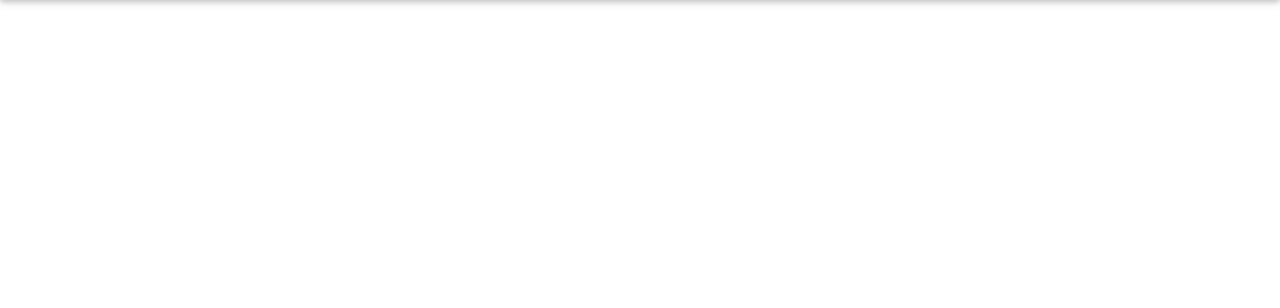
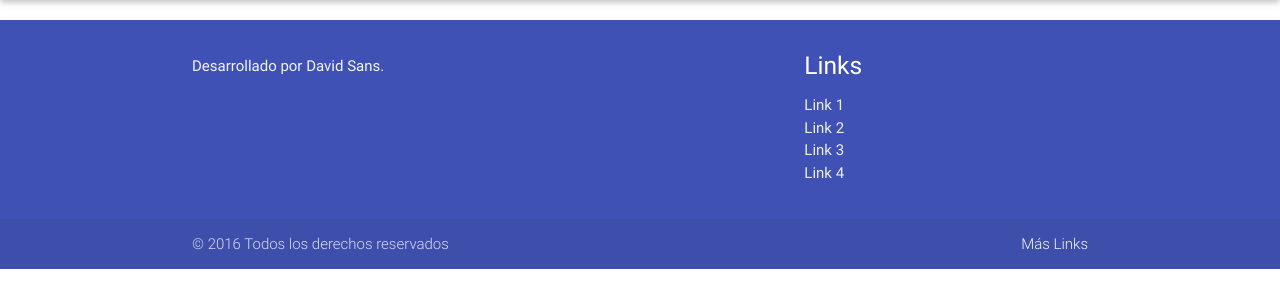
Before and after one commit to dsans/my-first-blog, a Django app: page / in a window 1280 px wide. Shown: the part 64-372 px from the top of the page. Run offline with Django 3.2, Linux system fonts and the light colour scheme; tables that the repository leaves empty hold one stand-in row (values such as "Sample post"); some libraries are stand-ins or nearby versions.

Commit message:
añadimos footer

```diff
--- a/blog/templates/blog/base.html
+++ b/blog/templates/blog/base.html
@@ -0,0 +1,50 @@
+{% load staticfiles %}
+<html>
+        <head>
+            <title>Django Girls blog</title>
+             <link rel="stylesheet" href="{% static 'css/blog.css' %}">
+             <link rel="stylesheet" href="{% static 'css/materialize.min.css' %}">
+             <meta name="viewport" content="width=device-width, user-scalable=no, initial-scale=1.0, maximum-scale=1.0, minimum-scale=1.0">
+
+        </head>
+        <body>
+            <nav class="indigo">
+                  <div class="nav-wrapper">
+                        <a href="#" class="brand-logo">Deivid Blog</a>
+                        <ul class="right hide-on-med-and-down">
+                              <li><a href="#"><i class="mdi-navigation-arrow-drop-down right"></i></a></li>
+                        </ul>
+                  </div>
+            </nav>
+            {% block content %}
+
+            {% endblock %}
+
+            <footer class="page-footer indigo">
+          <div class="container">
+            <div class="row">
+              <div class="col l6 s12">
+                <p class="grey-text text-lighten-4">Desarrollado por David Sans.</p>
+              </div>
+              <div class="col l4 offset-l2 s12">
+                <h5 class="white-text">Links</h5>
+                <ul>
+                  <li><a class="grey-text text-lighten-3" href="#!">Link 1</a></li>
+                  <li><a class="grey-text text-lighten-3" href="#!">Link 2</a></li>
+                  <li><a class="grey-text text-lighten-3" href="#!">Link 3</a></li>
+                  <li><a class="grey-text text-lighten-3" href="#!">Link 4</a></li>
+                </ul>
+              </div>
+            </div>
+          </div>
+          <div class="footer-copyright">
+            <div class="container">
+            © 2016 Todos los derechos reservados
+            <a class="grey-text text-lighten-4 right" href="#!">Más Links</a>
+            </div>
+          </div>
+        </footer>
+            <script type="text/javascript" src="https://code.jquery.com/jquery-2.1.1.min.js"></script>
+            <script type="text/javascript" src="{% static 'js/materialize.min.js' %}"></script>
+        </body>
+</html>
--- a/blog/templates/blog/post_list.html
+++ b/blog/templates/blog/post_list.html
@@ -1,28 +1,13 @@
-{% load staticfiles %}
-<html>
-        <head>
-            <title>Django Girls blog</title>
-             <link rel="stylesheet" href="{% static 'css/blog.css' %}">
-             <link rel="stylesheet" href="{% static 'css/materialize.min.css' %}">
-             <meta name="viewport" content="width=device-width, user-scalable=no, initial-scale=1.0, maximum-scale=1.0, minimum-scale=1.0">
+{% extends 'blog/base.html'%}
 
-        </head>
-        <body>
-            <nav class="indigo">
-                  <div class="nav-wrapper">
-                        <a href="#" class="brand-logo">Deivid Blog</a>
-                        <ul class="right hide-on-med-and-down">
-                              <li><a href="#"><i class="mdi-navigation-arrow-drop-down right"></i></a></li>
-                        </ul>
-                  </div>
-            </nav>
+{% block content %}
       <div class="container">
             <div class="row">
             {% for post in posts %}
                   <div class="col s12 m6">
                         <div class="card large z-depth-2">
                               <div class="card-image">
-                                          <img src="{% static 'img/sample.jpg'%}">
+                                    <img src="http://materializecss.com/images/sample-1.jpg">
                                     <span class="card-title">{{post.title}}</span>
                               </div>
                               <div class="card-content">
@@ -36,7 +21,4 @@
             {% endfor %}
             </div>
       </div>
-            <script type="text/javascript" src="https://code.jquery.com/jquery-2.1.1.min.js"></script>
-            <script type="text/javascript" src="{% static 'js/materialize.min.js' %}"></script>
-        </body>
-</html>
+{% endblock %}
```
Lines whose indentation alone changed are shown as unchanged.
